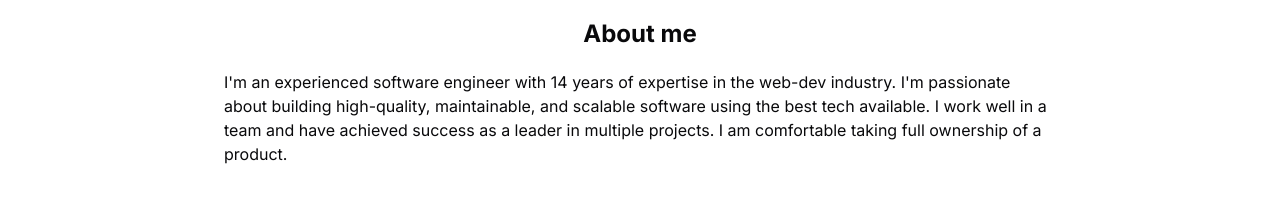
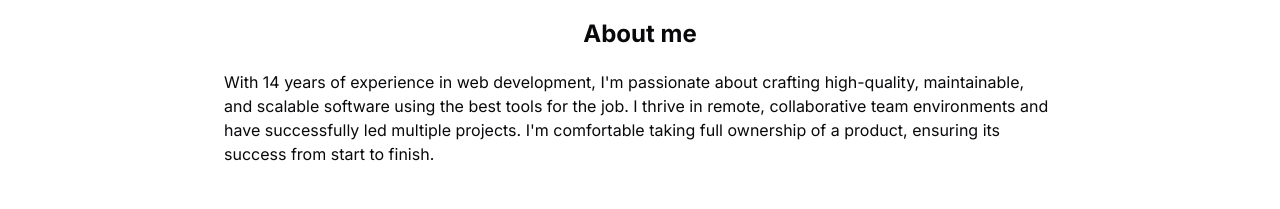
Before and after one commit to jkubacki/cv, a Next.js app: page / in a window 1280 px wide. Shown: the part 350-559 px from the top of the page. Built offline with nearby package versions, Linux system fonts and the light colour scheme; no server answers.

Commit message:
Update About.tsx

```diff
--- a/components/sections/About.tsx
+++ b/components/sections/About.tsx
@@ -11,9 +11,9 @@ export default function About() {
       <h2 className="text-2xl font-bold print:hidden">About me</h2>
       <div className="flex flex-col items-center gap-4">
         <p className="text-md">
-          I'm an experienced software engineer with 14 years of expertise in the web-dev industry.
-          I'm passionate about building high-quality, maintainable, and scalable software using the best tech available.
-          I work well in a team and have achieved success as a leader in multiple projects. I am comfortable taking full ownership of a product.
+          With 14 years of experience in web development, I'm passionate about crafting high-quality, maintainable, and scalable software using the best tools for the job.
+          I thrive in remote, collaborative team environments and have successfully led multiple projects.
+          I'm comfortable taking full ownership of a product, ensuring its success from start to finish.
         </p>
       </div>
     </section>
```
